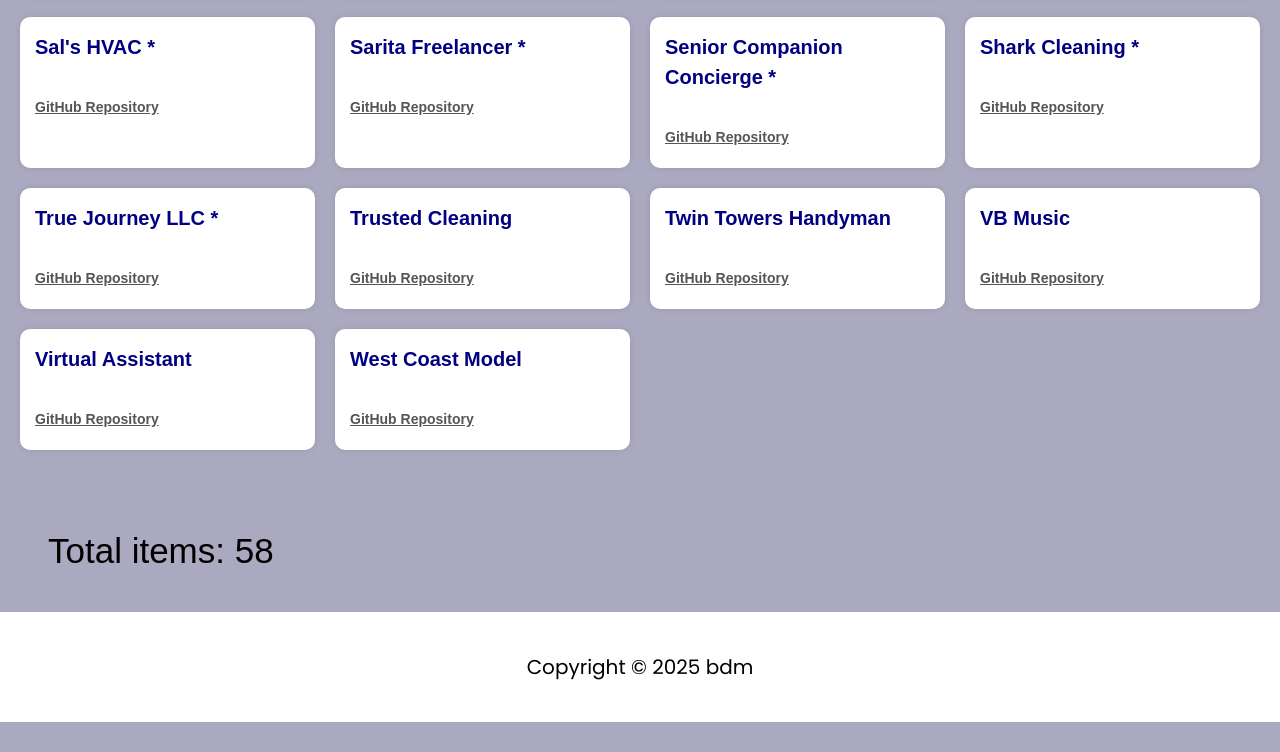
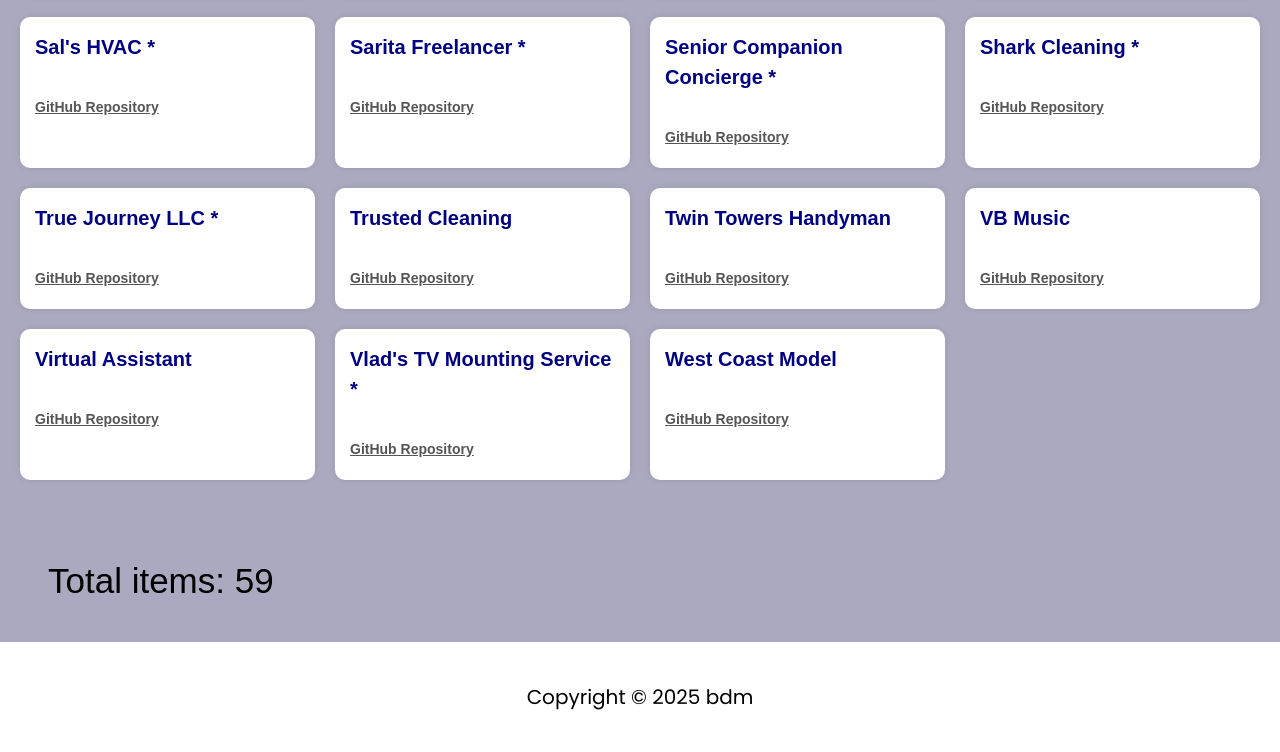
Before and after one commit to ByramDigitalMedia/bdm_gh_pages, a plain HTML site: page index.html in a window 1280 px wide. Shown: the part 2085-2837 px from the top of the page. Before the commit the page ends 2807 px from the top, so only its background shows below. Drawn offline with Linux system fonts and the light colour scheme.

Commit message:
Update index.html

```diff
--- a/index.html
+++ b/index.html
@@ -439,6 +439,13 @@
         </div>
 
         <div class="client-item">
+          <a href="https://byramdigitalmedia.github.io/VLADS_TV_MOUNTING/" target="_blank">Vlad's TV Mounting Service *</a>
+          <br>
+          <small><a href="https://github.com/ByramDigitalMedia/VLADS_TV_MOUNTING/tree/master" target="_blank">GitHub
+              Repository</a></small>
+        </div>
+
+        <div class="client-item">
           <a href="https://byramdigitalmedia.github.io/WEST_COAST_MODEL/" target="_blank">West Coast Model</a>
           <br>
           <small><a href="https://github.com/ByramDigitalMedia/WEST_COAST_MODEL/tree/master" target="_blank">GitHub
```
